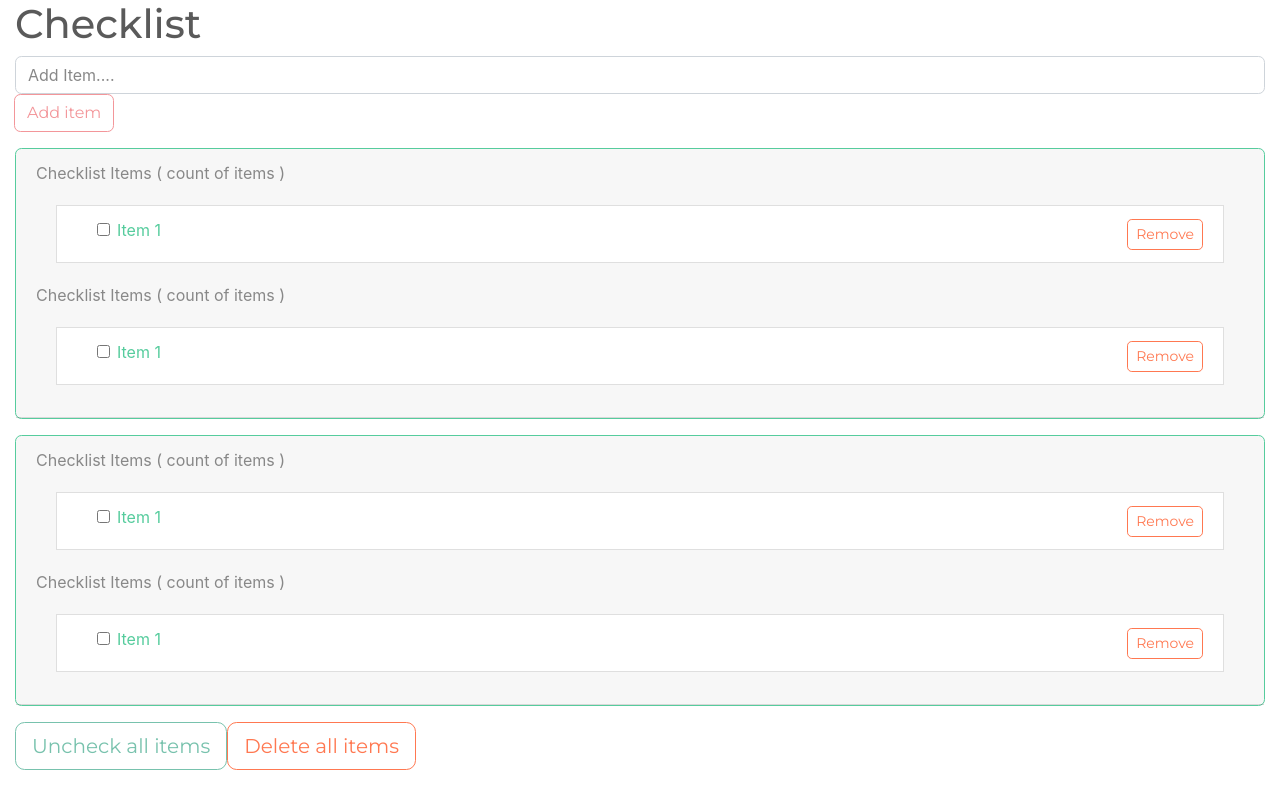
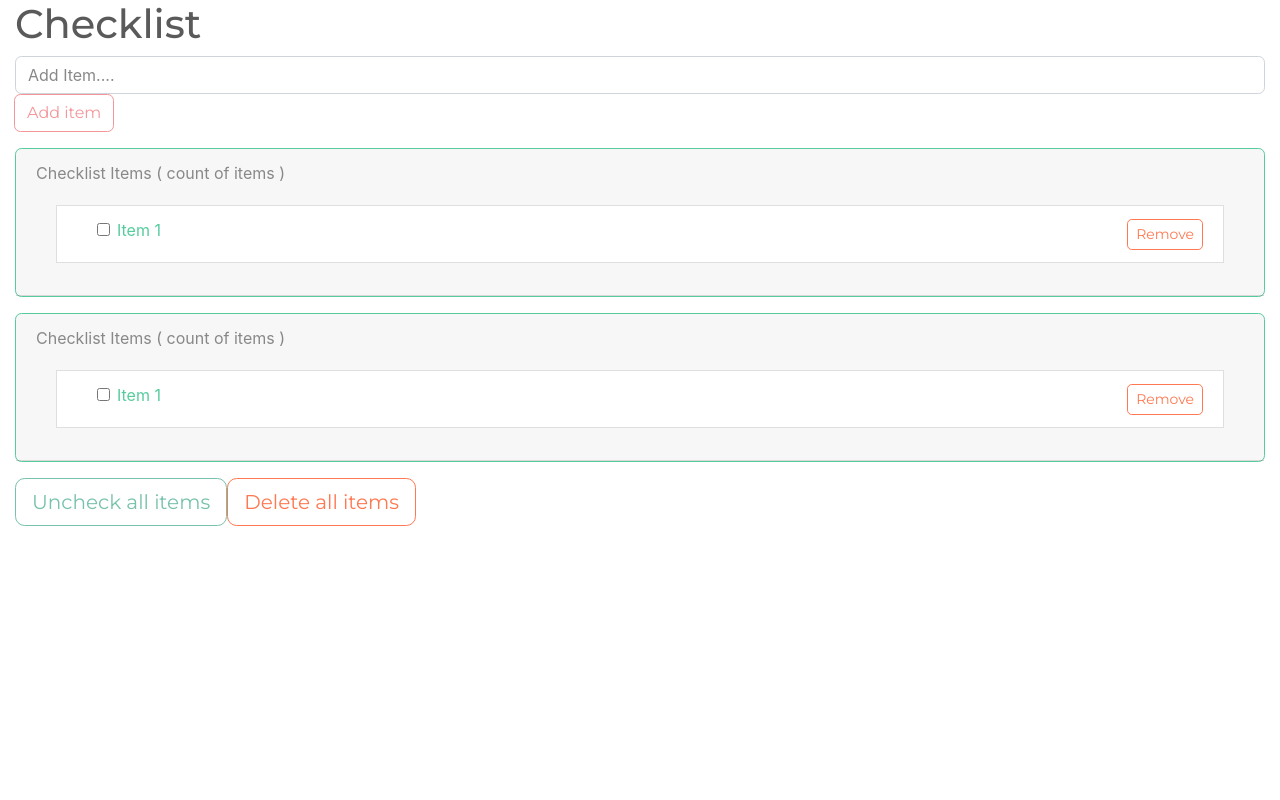
Before and after one commit to FrancisBroughton/checklist-app, a React (Create React App) app in the folder checklist-app/: page / in a window 1280 px wide. Built offline with nearby package versions, Linux system fonts and the light colour scheme.

Commit message:
removed duplicate ItemList

```diff
--- a/checklist-app/src/containers/list.js
+++ b/checklist-app/src/containers/list.js
@@ -8,7 +8,7 @@ class List extends Component {
       <div className="card border-success mb-3">
         <div className="card-header">
           <ItemList/>
-          <ItemList/>
+
         </div>
       </div>
     );
```
